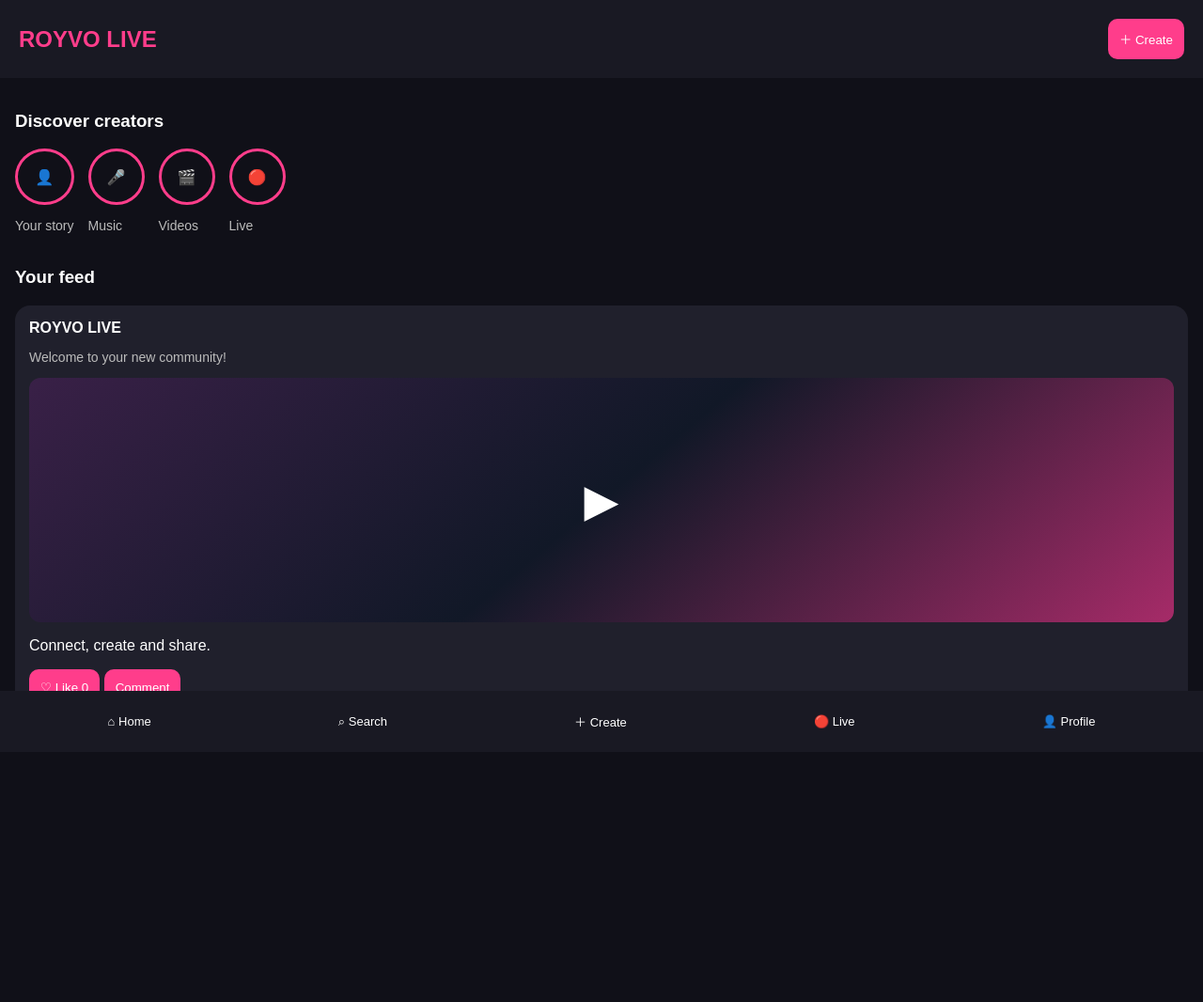
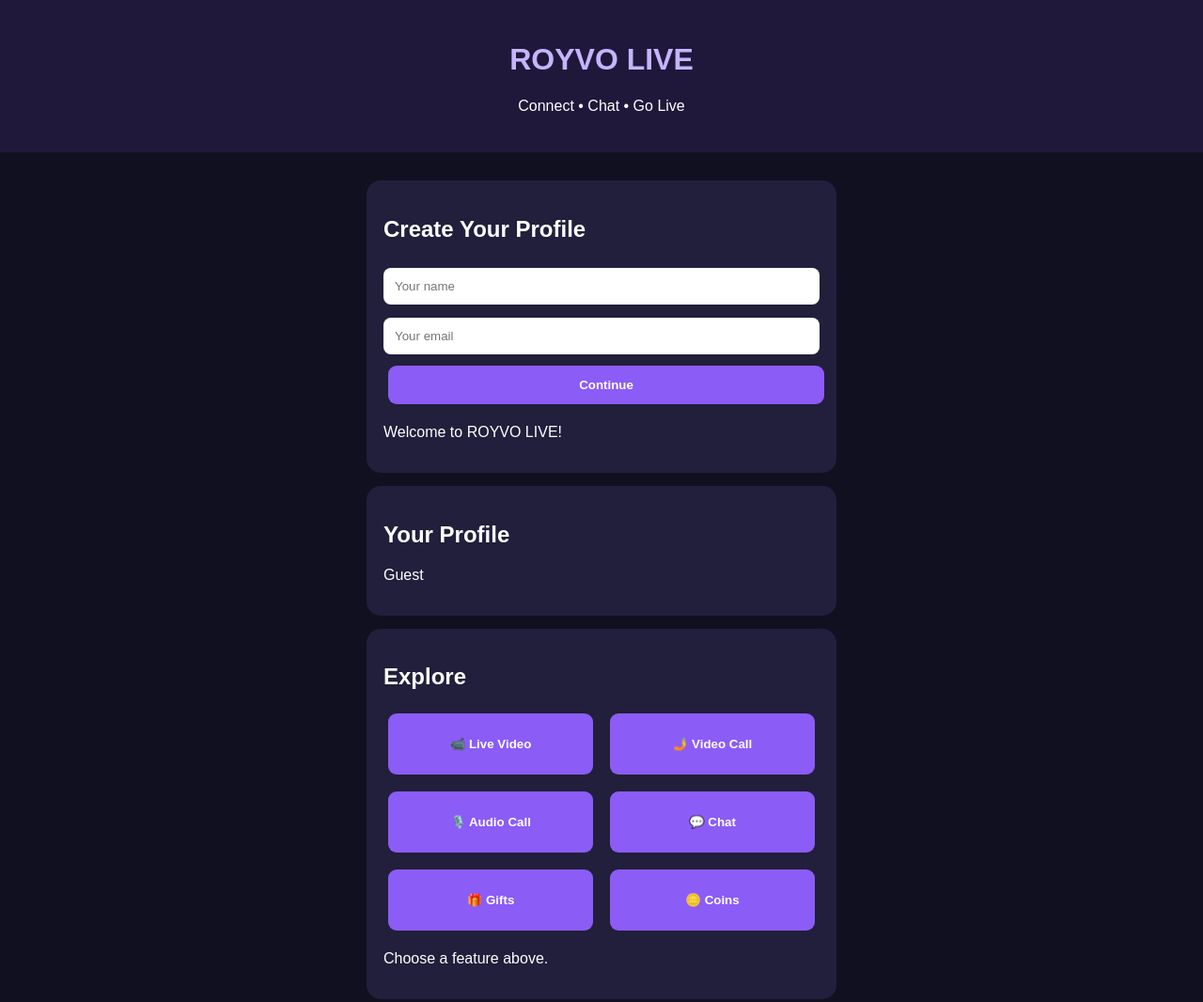
Before and after one commit to aayan608969-cyber/royvo-live, a plain HTML site: page index.html in a window 1280 px wide. Shown: the whole page at 94% size. Before the commit the page ends 871 px from the top, so only its background shows below. Drawn offline with Linux system fonts and the light colour scheme.

Commit message:
Refactor index.html for improved layout and styling
Updated the layout and styling of the index page, including header, main content, and navigation. Improved accessibility and user experience with new elements and styles.

```diff
--- a/index.html
+++ b/index.html
@@ -1,3 +1,4 @@
+
 
 <!DOCTYPE html>
 <html lang="en">
@@ -6,88 +7,59 @@
 <meta name="viewport" content="width=device-width, initial-scale=1">
 <title>ROYVO LIVE</title>
 <style>
-*{box-sizing:border-box}
-body{margin:0;background:#101018;color:white;font-family:Arial,sans-serif}
-header{padding:20px;background:#191923;display:flex;justify-content:space-between;align-items:center;position:sticky;top:0}
-h2{margin:0;color:#ff3d8b}
-button{background:#ff3d8b;color:white;border:0;border-radius:10px;padding:12px;cursor:pointer}
-nav{display:flex;justify-content:space-around;padding:15px;background:#191923;position:fixed;bottom:0;width:100%}
-nav button{background:transparent;padding:8px;font-size:13px}
-main{padding:16px;padding-bottom:90px}
-.story{display:flex;gap:15px;overflow:auto;margin-bottom:22px}
-.circle{min-width:60px;height:60px;border:3px solid #ff3d8b;border-radius:50%;display:grid;place-items:center}
-.card{background:#20202c;border-radius:16px;padding:15px;margin:15px 0}
-.video{height:260px;background:linear-gradient(140deg,#392047,#111827,#a62b68);border-radius:12px;display:grid;place-items:center;font-size:48px}
-input{max-width:100%}
-.small{color:#bbb;font-size:14px}
+body{margin:0;background:#101020;color:white;font-family:Arial,sans-serif}
+header{text-align:center;padding:24px;background:#20183b}
+h1{color:#c4b5fd}
+main{max-width:500px;margin:auto;padding:16px}
+.card{background:#211f3b;padding:18px;margin:14px 0;border-radius:15px}
+input{box-sizing:border-box;width:100%;padding:12px;margin:7px 0;border-radius:8px;border:0}
+button{padding:13px;margin:5px;border:0;border-radius:9px;background:#8b5cf6;color:white;font-weight:bold}
+.wide{width:100%}
+.grid{display:grid;grid-template-columns:1fr 1fr;gap:8px}
+.grid button{min-height:65px}
 </style>
 </head>
 <body>
 <header>
-<h2>ROYVO LIVE</h2>
-<button onclick="document.getElementById('upload').click()">＋ Create</button>
-<input id="upload" type="file" accept="image/*,video/*,audio/*" hidden onchange="addPost(this)">
+<h1>ROYVO LIVE</h1>
+<p>Connect • Chat • Go Live</p>
 </header>
 <main>
-<h3>Discover creators</h3>
-<div class="story">
-<div><div class="circle">👤</div><p class="small">Your story</p></div>
-<div><div class="circle">🎤</div><p class="small">Music</p></div>
-<div><div class="circle">🎬</div><p class="small">Videos</p></div>
-<div><div class="circle">🔴</div><p class="small">Live</p></div>
+<section class="card">
+<h2>Create Your Profile</h2>
+<input id="name" placeholder="Your name">
+<input id="email" type="email" placeholder="Your email">
+<button class="wide" onclick="signup()">Continue</button>
+<p id="status">Welcome to ROYVO LIVE!</p>
+</section>
+<section class="card">
+<h2>Your Profile</h2>
+<p id="profile">Guest</p>
+</section>
+<section class="card">
+<h2>Explore</h2>
+<div class="grid">
+<button onclick="show('Live Video')">📹 Live Video</button>
+<button onclick="show('Video Call')">🤳 Video Call</button>
+<button onclick="show('Audio Call')">🎙️ Audio Call</button>
+<button onclick="show('Chat')">💬 Chat</button>
+<button onclick="show('Gifts')">🎁 Gifts</button>
+<button onclick="show('Coins')">🪙 Coins</button>
 </div>
-<h3>Your feed</h3>
-<div id="feed">
-<div class="card">
-<strong>ROYVO LIVE</strong>
-<p class="small">Welcome to your new community!</p>
-<div class="video">▶</div>
-<p>Connect, create and share.</p>
-<button onclick="like(this)">♡ Like 0</button>
-<button onclick="alert('Comments feature coming soon!')">Comment</button>
-</div>
-</div>
+<p id="feature">Choose a feature above.</p>
+</section>
 </main>
-<nav>
-<button onclick="window.scrollTo(0,0)">⌂ Home</button>
-<button onclick="alert('Search feature coming soon!')">⌕ Search</button>
-<button onclick="document.getElementById('upload').click()">＋ Create</button>
-<button onclick="alert('Live streaming feature coming soon!')">🔴 Live</button>
-<button onclick="alert('Profile feature coming soon!')">👤 Profile</button>
-</nav>
 <script>
-function like(btn){
-let n=Number(btn.dataset.likes||0);
-n++;
-btn.dataset.likes=n;
-btn.textContent='♥ Like '+n;
+function signup(){
+let n=document.getElementById('name').value.trim();
+let e=document.getElementById('email').value.trim();
+if(!n||!e){document.getElementById('status').textContent='Enter your name and email.';return;}
+document.getElementById('profile').textContent=n;
+document.getElementById('status').textContent='Demo profile created. Real login is not connected yet.';
 }
-function addPost(input){
-const file=input.files[0];
-if(!file)return;
-const url=URL.createObjectURL(file);
-const card=document.createElement('div');
-card.className='card';
-const media=file.type.startsWith('video/')
-?document.createElement('video')
-:file.type.startsWith('audio/')
-?document.createElement('audio')
-:document.createElement('img');
-media.src=url;
-media.controls=true;
-media.style.width='100%';
-media.style.maxHeight='350px';
-media.style.borderRadius='12px';
-card.innerHTML='<strong>Your new post</strong><p class="small"></p>';
-card.querySelector('p').textContent=file.name;
-card.appendChild(media);
-const btn=document.createElement('button');
-btn.textContent='♡ Like 0';
-btn.onclick=()=>like(btn);
-card.appendChild(btn);
-document.getElementById('feed').prepend(card);
-input.value='';
+function show(f){
+document.getElementById('feature').textContent=f+' selected. Online services need to be connected next.';
 }
 </script>
 </body>
-  </html>
+</html>
```
